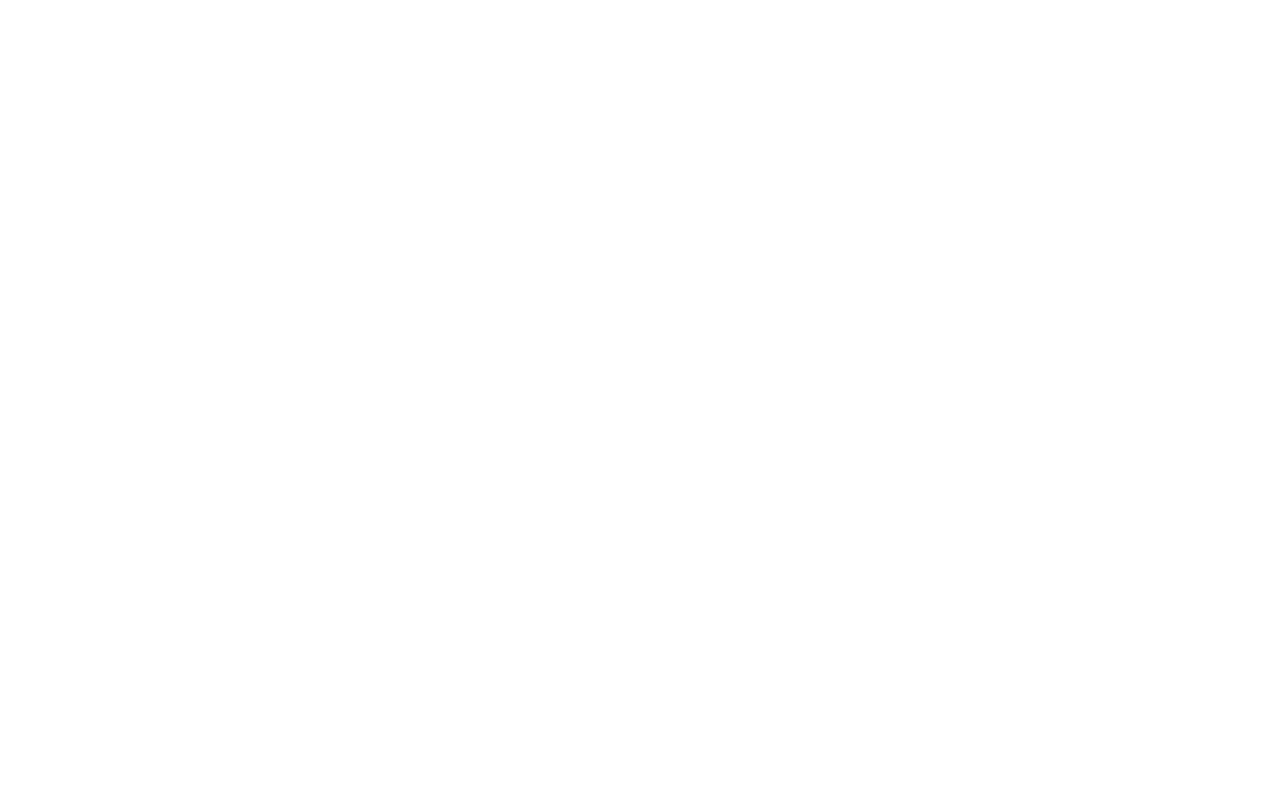
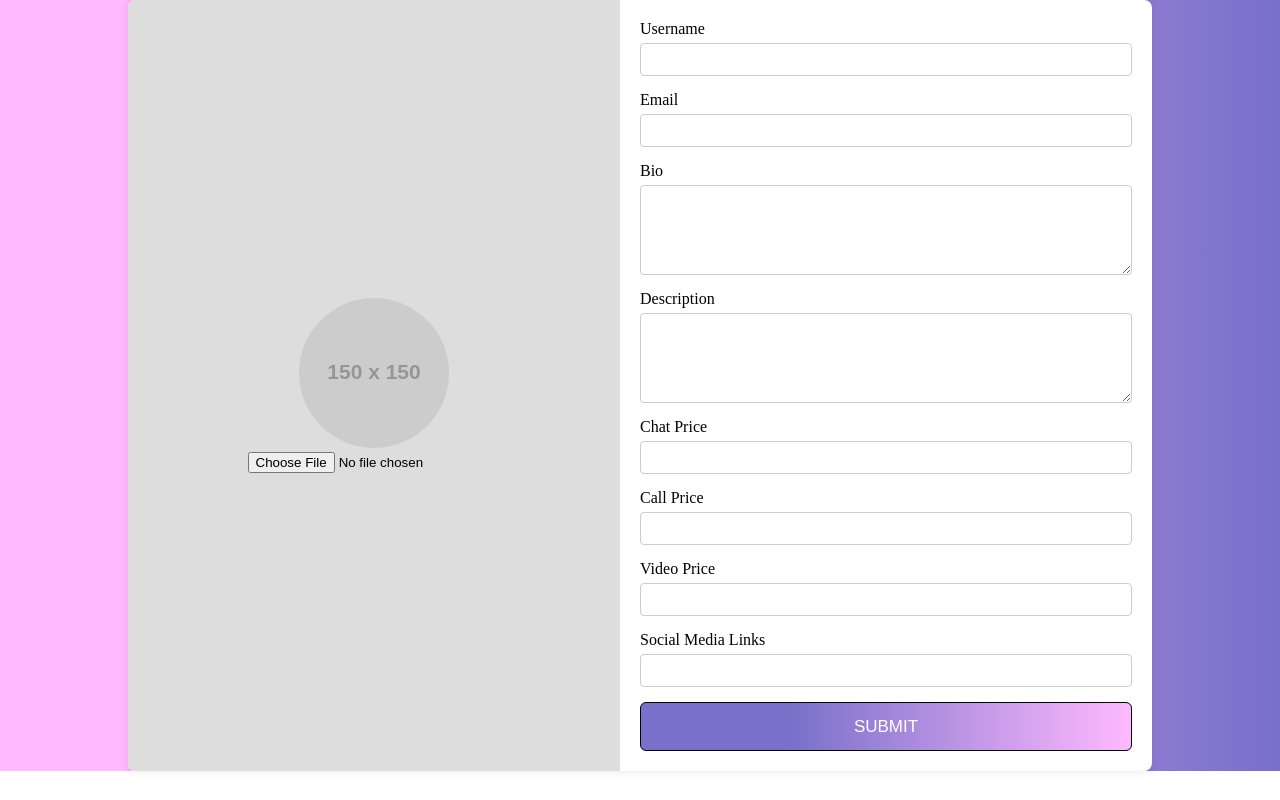
Before and after one commit to 77Lucifer/KRIYA, a React (Vite) app: page /UserForm in a window 1280 px wide. Before the commit this address had no page. Built offline with nearby package versions, Linux system fonts and the light colour scheme.

Commit message:
Fix some code

```diff
--- a/src/App.jsx
+++ b/src/App.jsx
@@ -12,6 +12,8 @@
 import Creatorcard from './Components/Creatorcard'
 import Admin from './Components/Admin'
 import Dashboard from './Components/dashboard'
+import Userform from './Components/Userform'
+
 
 function App() {
 
@@ -31,6 +33,7 @@
       <Route path='/Creatorcard' element={<Creatorcard/>}></Route>
       <Route path='/Admin' element={<Admin/>}></Route>
       <Route path='/dashboard' element={<Dashboard/>}></Route>
+      <Route path='/UserForm' element={<Userform/>}></Route>
     </Routes>
   </BrowserRouter>
   </>
--- /dev/null
+++ b/src/Components/Style/Userform.css
@@ -0,0 +1,82 @@
+/* UserProfileForm.css */
+
+.user-profile-form-container {
+    display: flex;
+    justify-content: center;
+    align-items: center;
+    height: fit-content;
+    background-image: linear-gradient(to right, #ffb9ff 30%, #7870ca);
+
+    /* background-color: #f0f0f0; Set your desired background color */
+  }
+
+  .user-card {
+    width: 80%;
+    display: flex;
+    background-color: white;
+    border-radius: 8px;
+    overflow: hidden;
+    box-shadow: 0 0 10px rgba(0, 0, 0, 0.1);
+  }
+
+  .left-side {
+    flex: 1;
+    display: flex;
+    justify-content: center;
+    align-items: center;
+    flex-direction: column;
+    background-color: #ddd; /* Set your desired background color */
+  }
+
+  .profile-image {
+    width: 150px;
+    height: 150px;
+    object-fit: cover;
+    border-radius: 50%;
+    cursor: pointer;
+  }
+
+  .right-side {
+    flex: 1;
+    padding: 20px;
+  }
+
+  form {
+    display: flex;
+    flex-direction: column;
+  }
+
+  .label-input-group {
+    display: flex;
+    flex-direction: column;
+    margin-bottom: 15px;
+  }
+
+  .label-input-group label {
+    margin-bottom: 5px;
+  }
+
+  .label-input-group input,
+  .label-input-group textarea {
+    width: 100%;
+    padding: 8px;
+    border: 1px solid #ccc;
+    border-radius: 4px;
+    box-sizing: border-box;
+  }
+
+  .u-button{
+      width: 100%;
+  }
+  button {
+    background-color: #007bff; /* Set your desired button color */
+    color: white;
+    padding: 10px;
+    border: none;
+    border-radius: 4px;
+    cursor: pointer;
+  }
+
+  button:hover {
+    background-color: #0056b3; /* Set your desired button hover color */
+  }
--- /dev/null
+++ b/src/Components/Userform.jsx
@@ -0,0 +1,119 @@
+import React, { useState } from 'react';
+import './Style/Userform.css'
+
+const Userform = () => {
+  const [formData, setFormData] = useState({
+    profileImg: null,
+    username: '',
+    email: '',
+    bio: '',
+    description: '',
+    chatPrice: '',
+    callPrice: '',
+    videoPrice: '',
+    socialMediaLinks: '',
+  });
+
+  const handleChange = (e) => {
+    const { name, value } = e.target;
+    setFormData({
+      ...formData,
+      [name]: value,
+    });
+  };
+
+  const handleFileChange = (e) => {
+    const file = e.target.files[0];
+    setFormData({
+      ...formData,
+      profileImg: file,
+    });
+  };
+
+  const handleSubmit = (e) => {
+    e.preventDefault();
+    // You can handle form submission logic here, for example, send the data to the server
+    console.log(formData);
+    // Reset the form after submission
+    setFormData({
+      profileImg: null,
+      username: '',
+      email: '',
+      bio: '',
+      description: '',
+      chatPrice: '',
+      callPrice: '',
+      videoPrice: '',
+      socialMediaLinks: '',
+    });
+  };
+
+  return (
+    <>
+    <div className="user-profile-form-container">
+
+      <div className="user-card">
+        <div className="left-side">
+          {/* Profile image upload section */}
+          <label htmlFor="profileImage">
+            <img
+              src="https://via.placeholder.com/150"
+              alt="Profile"
+              className="profile-image"
+            />
+          </label>
+          <input type="file" id="profileImage" accept="image/*" />
+        </div>
+        <div className="right-side">
+          {/* Form section */}
+          <form onSubmit={handleSubmit}>
+            <div className="label-input-group">
+              <label htmlFor="username">Username</label>
+              <input type="text" id="username" />
+            </div>
+
+            <div className="label-input-group">
+              <label htmlFor="email">Email</label>
+              <input type="email" id="email" />
+            </div>
+
+            <div className="label-input-group">
+              <label htmlFor="bio">Bio</label>
+              <textarea id="bio" rows="4"></textarea>
+            </div>
+
+            <div className="label-input-group">
+              <label htmlFor="description">Description</label>
+              <textarea id="description" rows="4"></textarea>
+            </div>
+
+            <div className="label-input-group">
+              <label htmlFor="chatPrice">Chat Price</label>
+              <input type="number" id="chatPrice" />
+            </div>
+
+            <div className="label-input-group">
+              <label htmlFor="callPrice">Call Price</label>
+              <input type="number" id="callPrice" />
+            </div>
+
+            <div className="label-input-group">
+              <label htmlFor="videoPrice">Video Price</label>
+              <input type="number" id="videoPrice" />
+            </div>
+
+            <div className="label-input-group">
+              <label htmlFor="socialLinks">Social Media Links</label>
+              <input type="text" id="socialLinks" />
+            </div>
+
+            <button className='btn u-button' type="submit">Submit</button>
+          </form>
+        </div>
+      </div>
+    </div>
+    </>
+  );
+};
+
+export default Userform;
--- a/src/Components/dashboard.jsx
+++ b/src/Components/dashboard.jsx
@@ -52,4 +52,4 @@
     )
 }
 
-export default dashboard
+export default dashboard;
```
